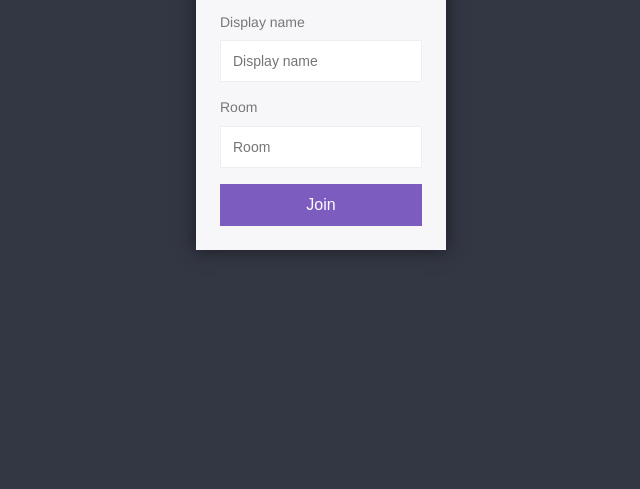
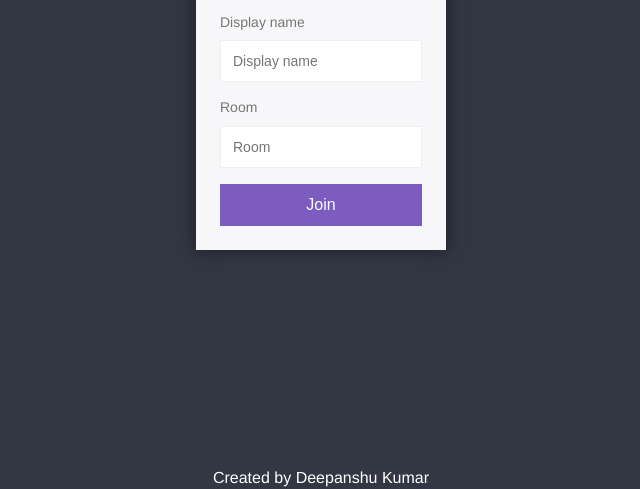
Before and after one commit to dkumar247/chat-app-and-more, a website: page public/index.html in a window 1280 px wide. Shown: the part 311-800 px from the top of the page, without its empty margins (319-959 px from the left). Drawn offline with Linux system fonts and the light colour scheme.

Commit message:
author name

```diff
--- a/public/index.html
+++ b/public/index.html
@@ -17,6 +17,7 @@
                     <button>Join</button>
                 </form>
             </div>
+            <p style="color:#FFFFFF;position: fixed; bottom: 0; width:100%; text-align: center">Created by Deepanshu Kumar</p>
         </div>
     </body>
 </html>
```
